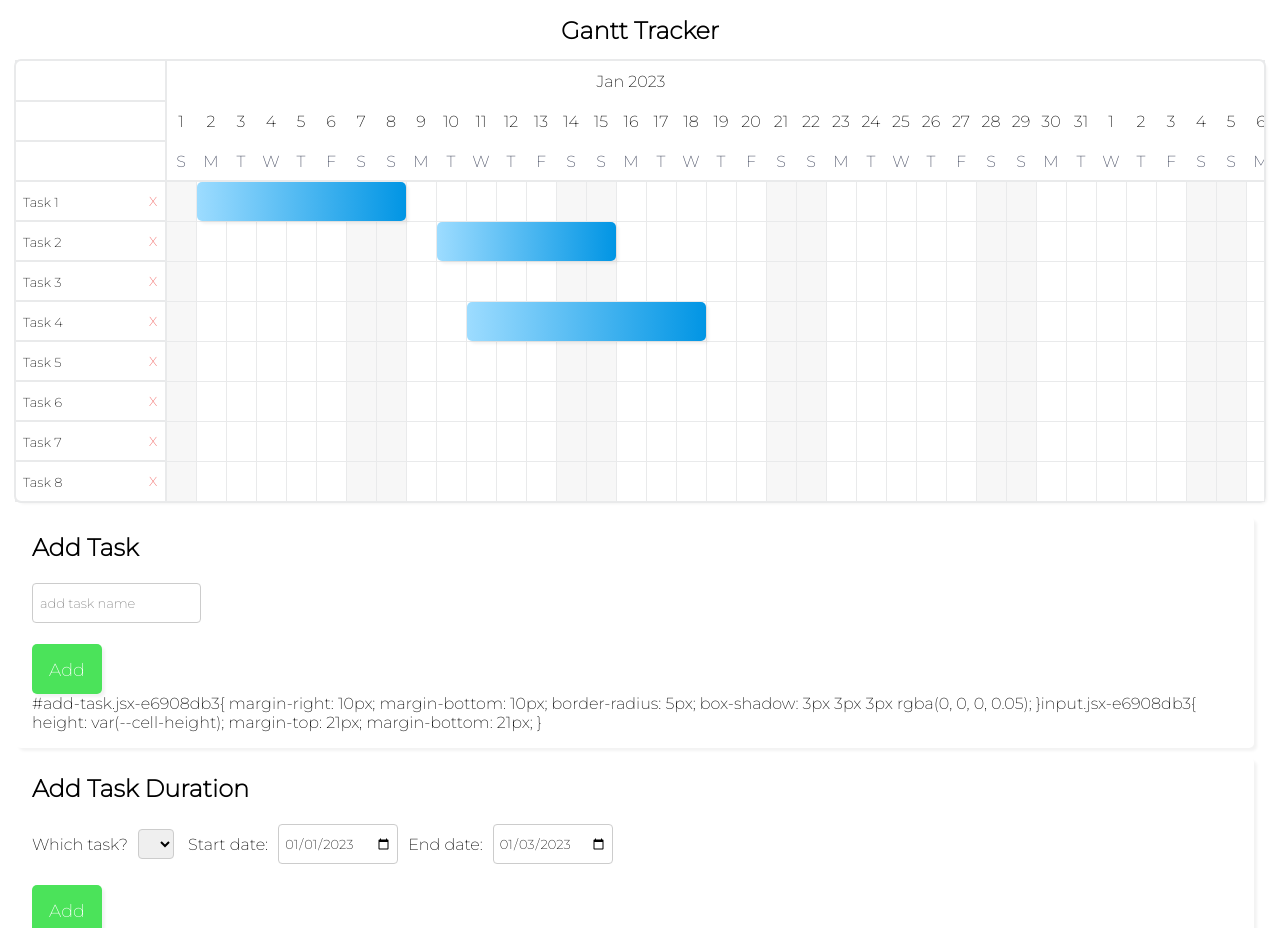
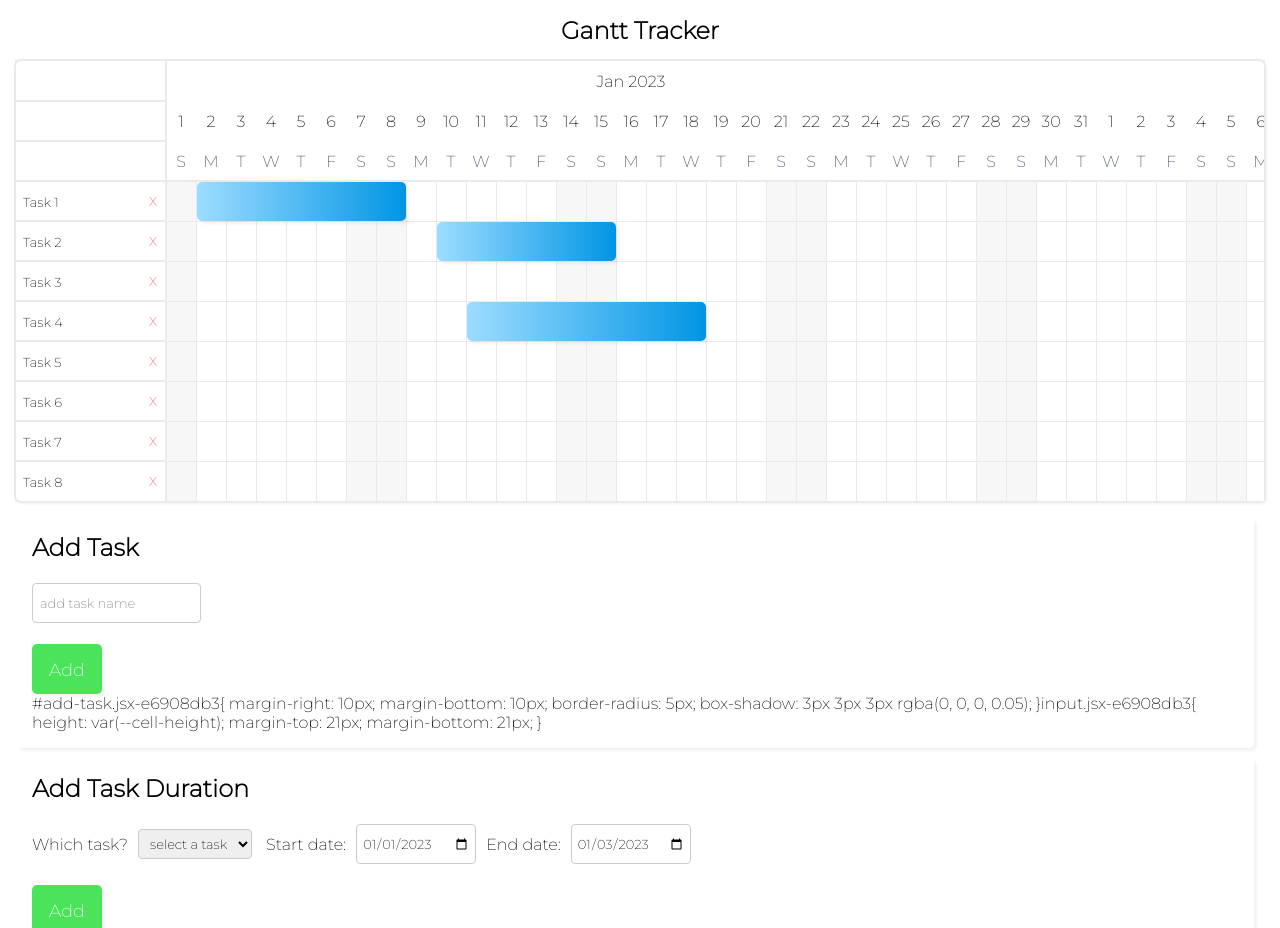
Before and after one commit to shigeoshinohara/gantt-chart-nextjs-starter, a Next.js app: page / in a window 1280 px wide. Shown: the top 928 px of the page. Built offline with nearby package versions, Linux system fonts and the light colour scheme.

Commit message:
タスクの期間設定処理実装

```diff
--- a/components/GanttChart/AddTaskDuration.js
+++ b/components/GanttChart/AddTaskDuration.js
@@ -22,6 +22,21 @@ export default function AddTaskDuration({ tasks, setTaskDurations }) {
 
   function handleSubmit(e) {
     e.preventDefault();
+    if (task === '') {
+      return;
+    }
+    const timeStamp = Date.now();
+    const newTaskDuration = {
+      id: timeStamp,
+      start: startDate,
+      end: endDate,
+      task: parseInt(task),
+    };
+
+    setTaskDurations((prevState) => {
+      const newState = prevState;
+      return [...newState, newTaskDuration];
+    });
   }
 
   return (
@@ -36,7 +51,15 @@ export default function AddTaskDuration({ tasks, setTaskDurations }) {
             onChange={onChange}
             value={task}
           >
-            {}
+            <option disabled defaultValue value="">
+              select a task
+            </option>
+            {tasks &&
+              tasks.map((tsk) => (
+                <option key={tsk?.id} value={tsk?.id}>
+                  {tsk?.name}
+                </option>
+              ))}
           </select>
         </fieldset>
         <fieldset id="date">
```
